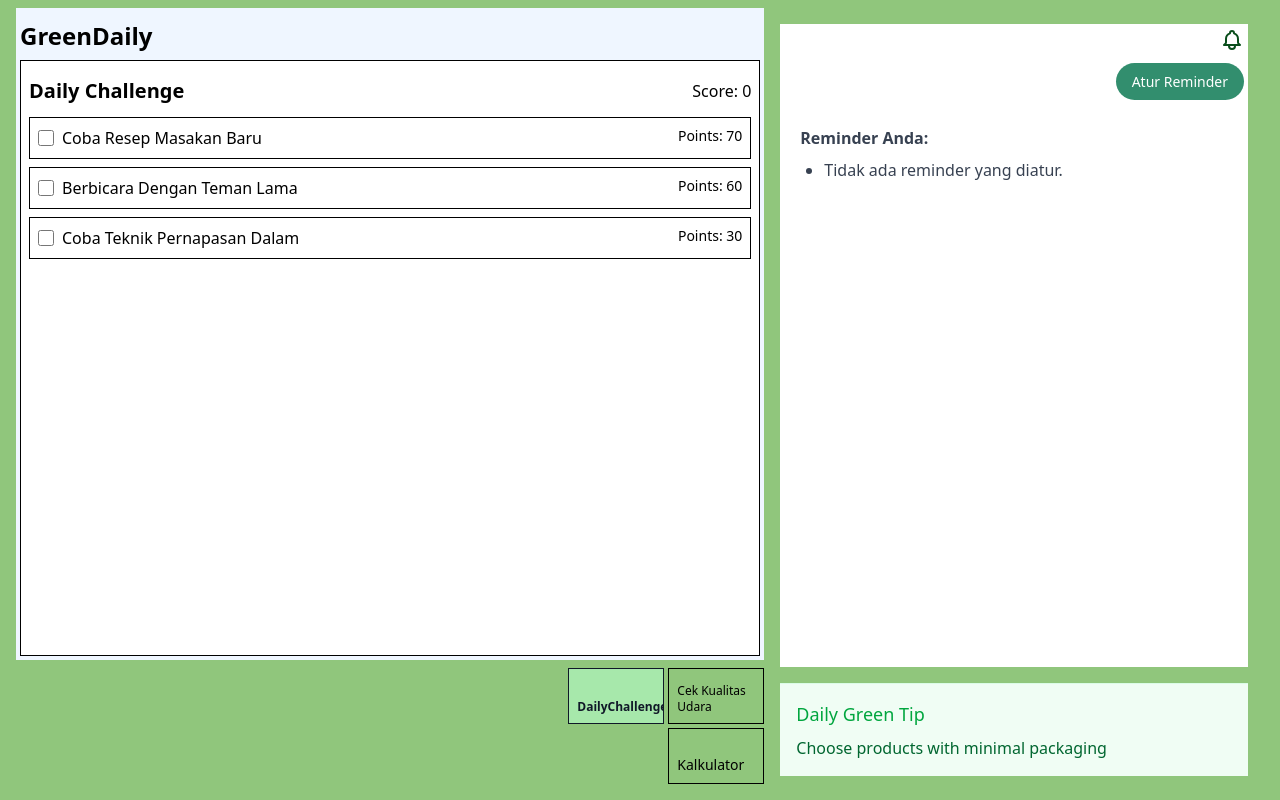
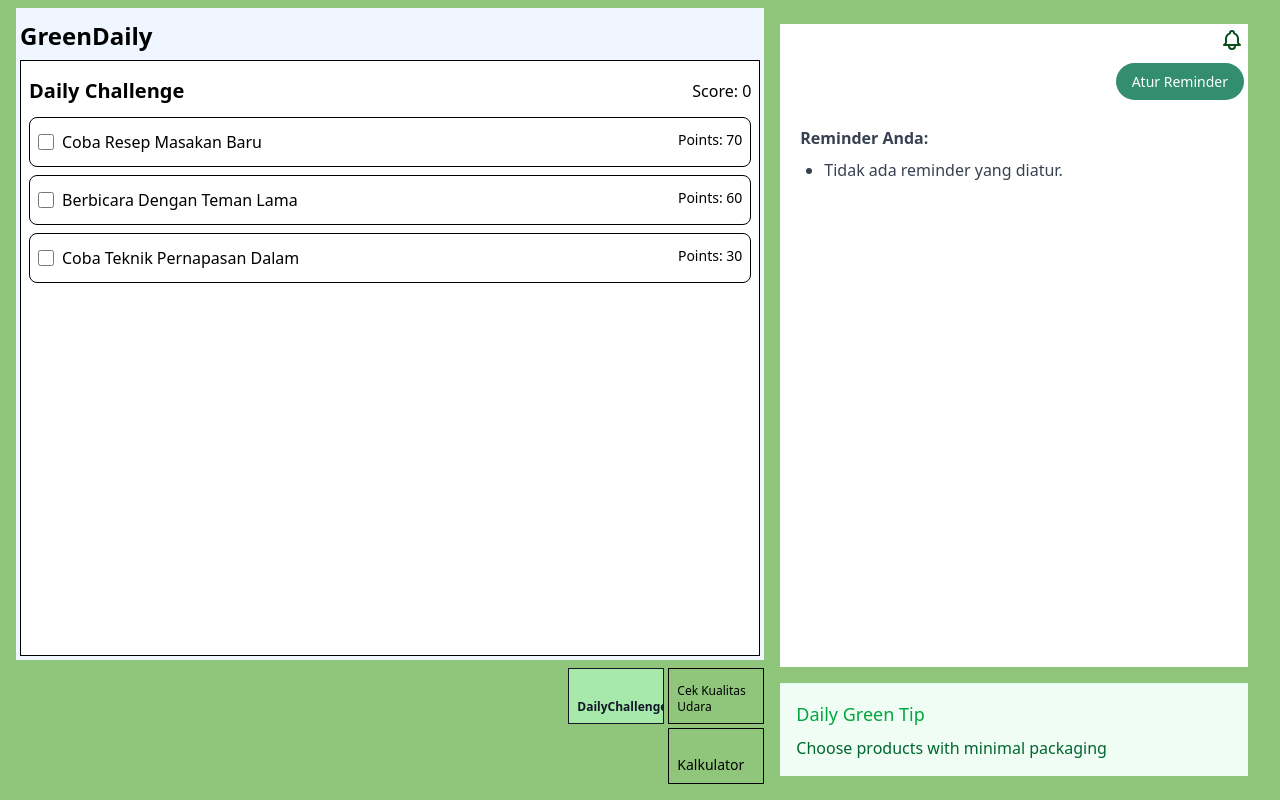
Before and after one commit to sihotang-yonathan1/GreenDaily, a React (Vite) app: page / in a window 1280 px wide. Built offline with nearby package versions, Linux system fonts and the light colour scheme.

Commit message:
feat: Set the box more space vertically, set as rounded

```diff
--- a/src/app/dailyChallenge/components/DailyChallengeBox.tsx
+++ b/src/app/dailyChallenge/components/DailyChallengeBox.tsx
@@ -17,7 +17,7 @@ export function DailyChallengeBox({id, title, isChecked, points, handleUpdate}:
   }
 
   return (
-    <div className="flex flex-row border p-2 gap-x-2 justify-between">
+    <div className="flex flex-row border px-2 py-3 gap-x-2 justify-between rounded-lg">
       <div className="flex flex-row items-center gap-x-2">
         <input
           type="checkbox"
```
